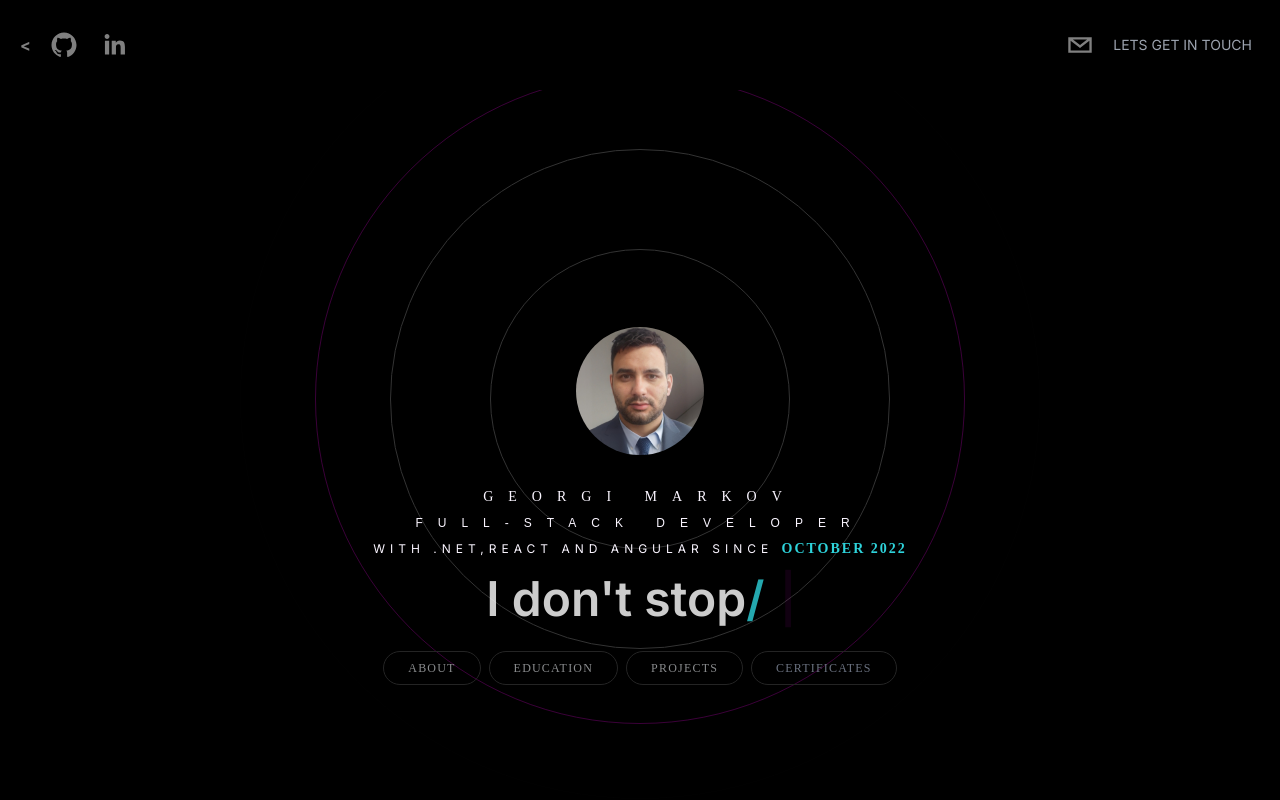
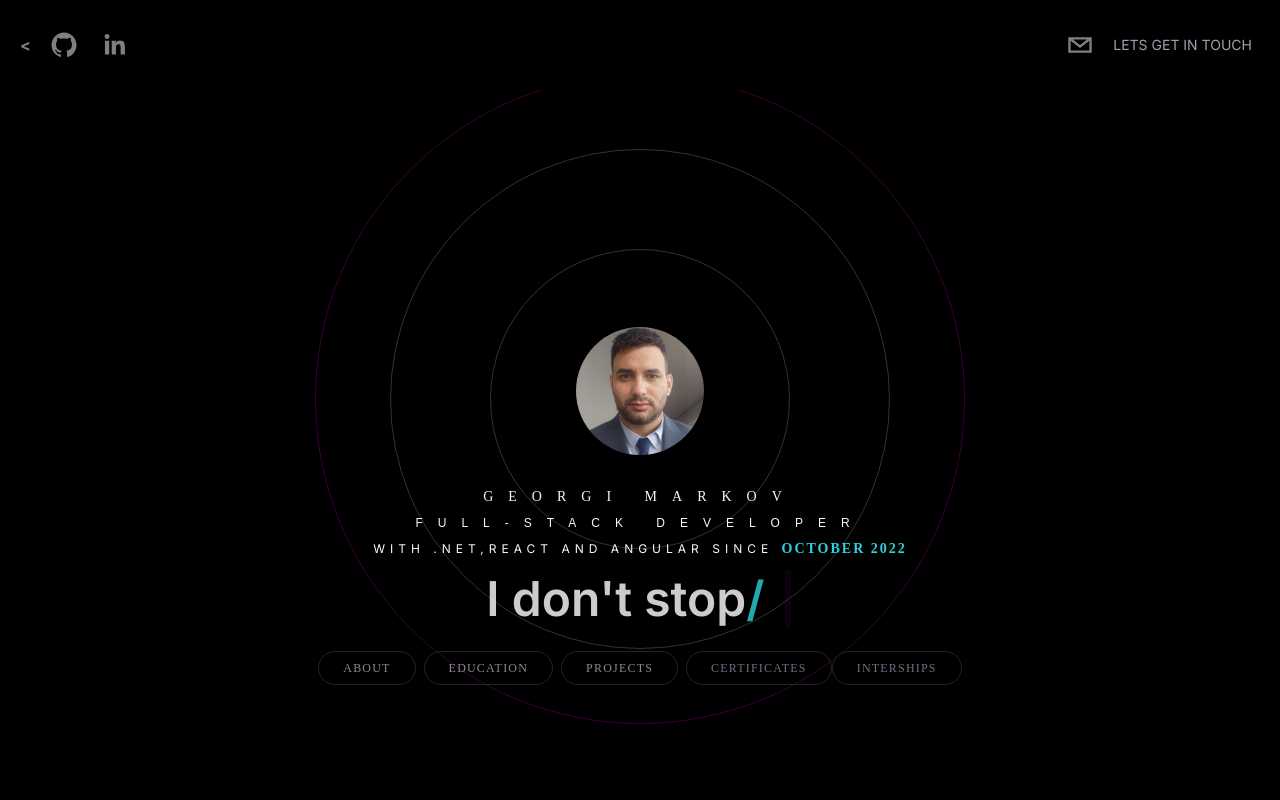
Before and after one commit to gogata05/gogata05_Portfolio-NEXT.JS-Project-001, a Next.js app: page /about in a window 1280 px wide. Shown: the top 800 px of the page. Built offline with nearby package versions, Linux system fonts and the light colour scheme.

Commit message:
update mini header

```diff
--- a/src/app/components/Hero.tsx
+++ b/src/app/components/Hero.tsx
@@ -101,6 +101,15 @@ function Hero({}: Props) {
             </button>
           </Link>
 
+          <Link href="/interships">
+            <button
+              className="heroButton px-6 py-2 border border-[#242424] rounded-full mt-2  uppercase text-xs
+        tracking-widest text-gray-500 transition-all
+         hover:border-[#F74AB0]/40 hover:text-[#2ed3db]/60">
+              Interships
+            </button>
+          </Link>
+
           {/* <Link href="/certificates">
             <button className="heroButton">Certificates</button>
           </Link> */}
```
